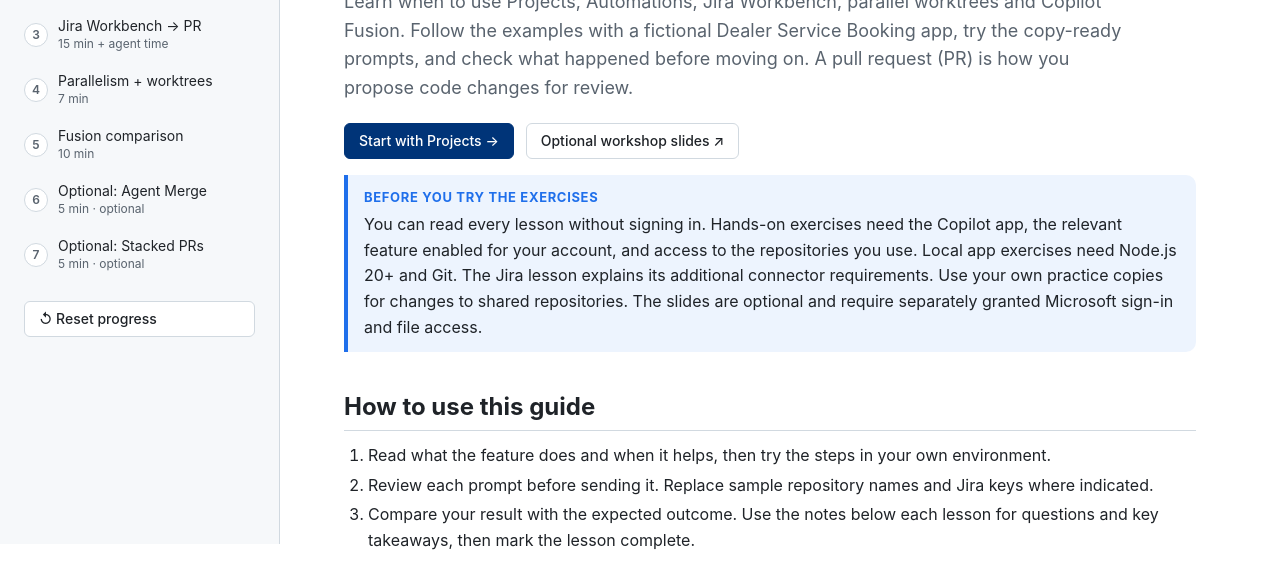
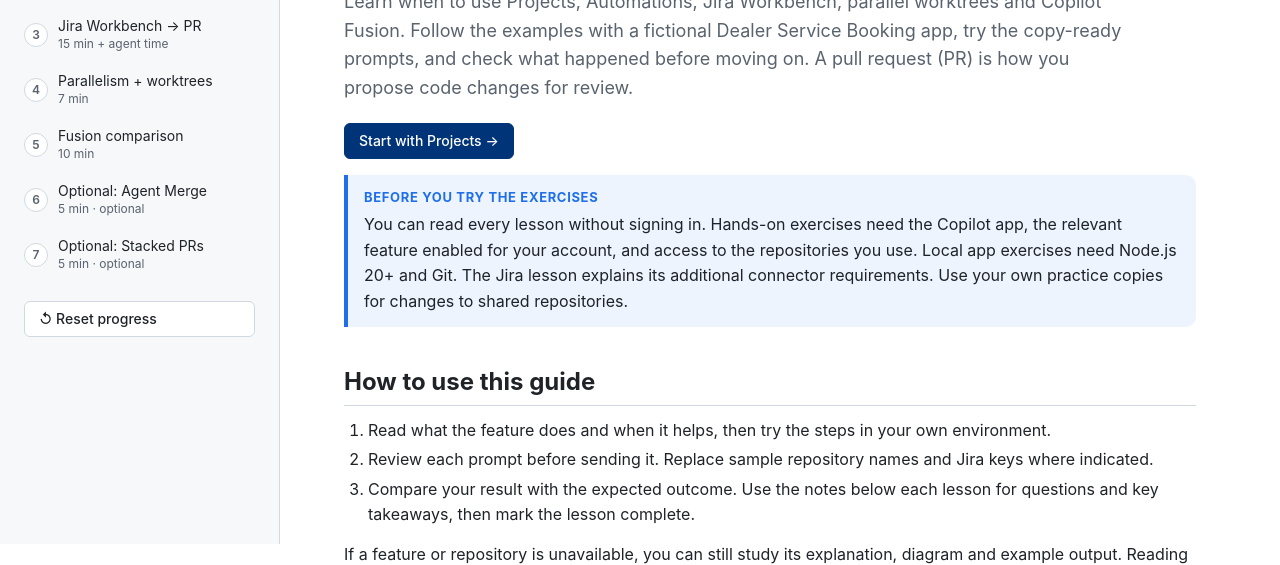
Before and after one commit to cherryjain-msft/copilot-app-workshop, a plain HTML site: page workshop/index.html in a window 1280 px wide. Shown: the part 256-821 px from the top of the page. Drawn offline with Linux system fonts and the light colour scheme.

Commit message:
Remove SharePoint slides link from README and learning guide
The deck link exposed a personal OneDrive path and required Microsoft sign-in. Removing it from the public README, the guide hero button and the guide note.

Co-authored-by: Copilot App <223556219+Copilot@users.noreply.github.com>

```diff
--- a/workshop/index.html
+++ b/workshop/index.html
@@ -34,9 +34,8 @@
         <p class="lead">Learn when to use Projects, Automations, Jira Workbench, parallel worktrees and Copilot Fusion. Follow the examples with a fictional Dealer Service Booking app, try the copy-ready prompts, and check what happened before moving on. A pull request (PR) is how you propose code changes for review.</p>
         <div class="hero-actions">
           <a class="btn btn-primary" href="#projects">Start with Projects →</a>
-          <a class="btn" href="https://microsoft-my.sharepoint.com/:p:/r/personal/cherryjain_microsoft_com/_layouts/15/Doc.aspx?sourcedoc=%7B775DAA7D-D4E1-4931-8BDE-D81C8CAB76D9%7D&amp;file=Ignite%20Watch%20Party%20-%20GitHub%20Copilot%20App%20and%20Fusion%20Demo.pptx&amp;action=edit" target="_blank" rel="noopener noreferrer">Optional workshop slides ↗</a>
         </div>
-        <div class="callout note"><span class="callout-title">Before you try the exercises</span><p>You can read every lesson without signing in. Hands-on exercises need the Copilot app, the relevant feature enabled for your account, and access to the repositories you use. Local app exercises need Node.js 20+ and Git. The Jira lesson explains its additional connector requirements. Use your own practice copies for changes to shared repositories. The slides are optional and require separately granted Microsoft sign-in and file access.</p></div>
+        <div class="callout note"><span class="callout-title">Before you try the exercises</span><p>You can read every lesson without signing in. Hands-on exercises need the Copilot app, the relevant feature enabled for your account, and access to the repositories you use. Local app exercises need Node.js 20+ and Git. The Jira lesson explains its additional connector requirements. Use your own practice copies for changes to shared repositories.</p></div>
         <h2>How to use this guide</h2>
         <ol>
           <li>Read what the feature does and when it helps, then try the steps in your own environment.</li>
```
Also changed, not shown: README.md.
